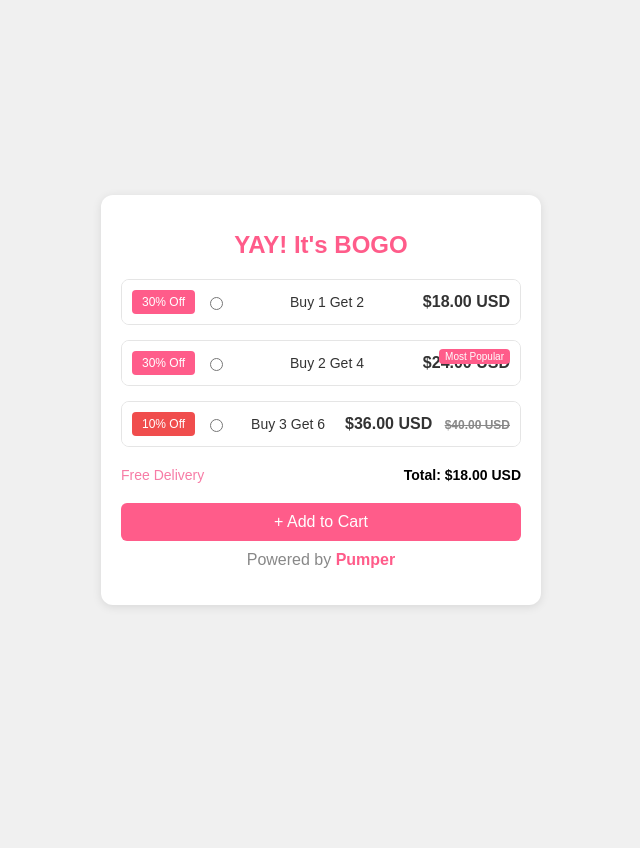
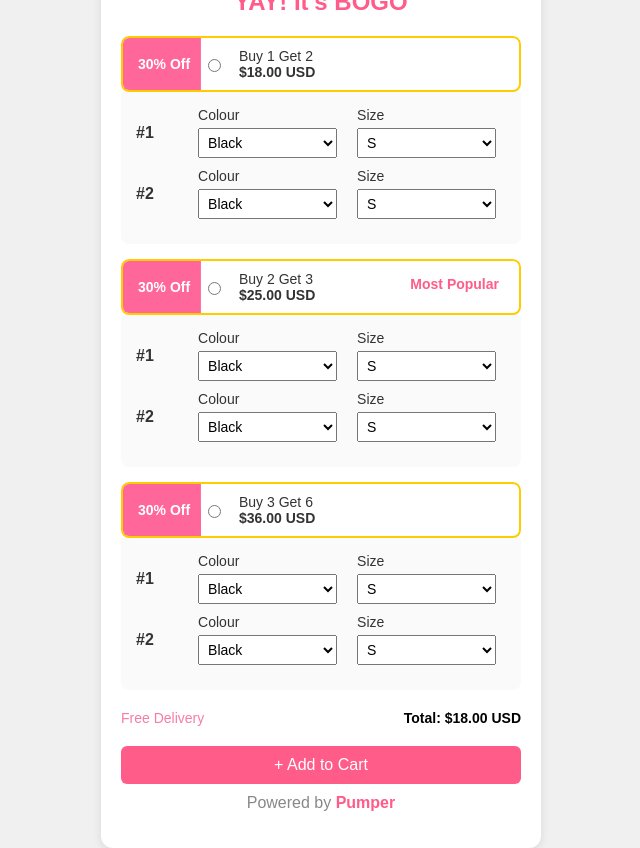
Before and after one commit to ay690/BOGO_APP, a plain HTML site: page index.html in a window 1280 px wide. Shown: the whole page, without its empty margins (319-959 px from the left). Before the commit the page ends 800 px from the top, so only its background shows below. Drawn offline with Linux system fonts and the light colour scheme.

Commit message:
update: layout

```diff
--- a/index.html
+++ b/index.html
@@ -11,6 +11,7 @@
     <div class="bogo-container">
       <h1 class="bogo-title">YAY! It's BOGO</h1>
 
+      <!--------------------------- Offer 1 ------------------->
       <div class="bogo-offer" id="offer1">
         <div
           class="bogo-offer-header"
@@ -19,18 +20,18 @@
           <span class="bogo-discount">30% Off</span>
           <div class="bogo-offer-info">
             <input type="radio" name="bogo-offer" id="bogo-offer1-radio" />
+
+            <div class="bogo-offer-title">
               <label for="bogo-offer1-radio">Buy 1 Get 2</label>
               <span class="bogo-price">$18.00 USD</span>
             </div>
           </div>
+        </div>
+
         <div class="bogo-offer-details" id="offerDetails1">
-          <div class="bogo-selection">
-            <label for="bogo-size1">Size</label>
-            <select id="bogo-size1">
-              <option value="S">S</option>
-              <option value="M">M</option>
-              <option value="L">L</option>
-            </select>
+          <div class="bogo-selection-row">
+            <div class="bogo-number">#1</div>
+            <div class="bogo-column">
               <label for="bogo-color1">Colour</label>
               <select id="bogo-color1">
                 <option value="Black">Black</option>
@@ -38,13 +39,18 @@
                 <option value="Blue">Blue</option>
               </select>
             </div>
-          <div class="bogo-selection">
-            <label for="bogo-size2">Size</label>
-            <select id="bogo-size2">
+            <div class="bogo-column">
+              <label for="bogo-size1">Size</label>
+              <select id="bogo-size1">
                 <option value="S">S</option>
                 <option value="M">M</option>
                 <option value="L">L</option>
               </select>
+            </div>
+          </div>
+          <div class="bogo-selection-row">
+            <div class="bogo-number">#2</div>
+            <div class="bogo-column">
               <label for="bogo-color2">Colour</label>
               <select id="bogo-color2">
                 <option value="Black">Black</option>
@@ -52,10 +58,19 @@
                 <option value="Blue">Blue</option>
               </select>
             </div>
-
+            <div class="bogo-column">
+              <label for="bogo-size2">Size</label>
+              <select id="bogo-size2">
+                <option value="S">S</option>
+                <option value="M">M</option>
+                <option value="L">L</option>
+              </select>
+            </div>
+          </div>
         </div>
       </div>
 
+      <!---------- Offer 2 --------->
       <div class="bogo-offer" id="offer2">
         <div
           class="bogo-offer-header"
@@ -64,91 +79,114 @@
           <span class="bogo-discount">30% Off</span>
           <div class="bogo-offer-info">
             <input type="radio" name="bogo-offer" id="bogo-offer2-radio" />
-            <label for="bogo-offer2-radio">Buy 2 Get 4</label>
-            <span class="bogo-price">$24.00 USD</span>
-            <span class="bogo-most-popular">Most Popular</span>
+            <div class="bogo-offer-title">
+              <label for="bogo-offer2-radio">Buy 2 Get 3</label>
+              <span class="bogo-price">$25.00 USD</span>
             </div>
           </div>
+          <!-- Most Popular Tag -->
+          <div class="bogo-most-popular">Most Popular</div>
+        </div>
         <div class="bogo-offer-details" id="offerDetails2">
-          <div class="bogo-selection">
-            <label for="bogo-size1">Size</label>
-            <select id="bogo-size1">
-              <option value="S">S</option>
-              <option value="M">M</option>
-              <option value="L">L</option>
-            </select>
-            <label for="bogo-color1">Colour</label>
-            <select id="bogo-color1">
+          <div class="bogo-selection-row">
+            <div class="bogo-number">#1</div>
+            <div class="bogo-column">
+              <label for="bogo-color3">Colour</label>
+              <select id="bogo-color3">
                 <option value="Black">Black</option>
                 <option value="White">White</option>
                 <option value="Blue">Blue</option>
               </select>
             </div>
-          <div class="bogo-selection">
-            <label for="bogo-size2">Size</label>
-            <select id="bogo-size2">
+            <div class="bogo-column">
+              <label for="bogo-size3">Size</label>
+              <select id="bogo-size3">
                 <option value="S">S</option>
                 <option value="M">M</option>
                 <option value="L">L</option>
               </select>
-            <label for="bogo-color2">Colour</label>
-            <select id="bogo-color2">
+            </div>
+          </div>
+          <div class="bogo-selection-row">
+            <div class="bogo-number">#2</div>
+            <div class="bogo-column">
+              <label for="bogo-color4">Colour</label>
+              <select id="bogo-color4">
                 <option value="Black">Black</option>
                 <option value="White">White</option>
                 <option value="Blue">Blue</option>
               </select>
             </div>
-          <!-- Placeholder content added here -->
-        </div>
-      </div>
-
-      <div class="bogo-offer" id="offer3">
-        <div
-          class="bogo-offer-header"
-          onclick="toggleOfferDetails('offerDetails3')"
-        >
-          <span class="bogo-discount bogo-discount-red">10% Off</span>
-          <div class="bogo-offer-info">
-            <input type="radio" name="bogo-offer" id="bogo-offer3-radio" />
-            <label for="bogo-offer3-radio">Buy 3 Get 6</label>
-            <span class="bogo-price">
-              $36.00 USD
-              <span class="bogo-old-price">$40.00 USD</span>
-            </span>
-          </div>
-        </div>
-        <div class="bogo-offer-details" id="offerDetails3">
-          <div class="bogo-selection">
-            <label for="bogo-size1">Size</label>
-            <select id="bogo-size1">
+            <div class="bogo-column">
+              <label for="bogo-size4">Size</label>
+              <select id="bogo-size4">
                 <option value="S">S</option>
                 <option value="M">M</option>
                 <option value="L">L</option>
               </select>
-            <label for="bogo-color1">Colour</label>
-            <select id="bogo-color1">
+            </div>
+          </div>
+        </div>
+      </div>
+
+      <!---------------------- offer3 --------------------------->
+      <div class="bogo-offer" id="offer2">
+        <div
+          class="bogo-offer-header"
+          onclick="toggleOfferDetails('offerDetails2')"
+        >
+          <span class="bogo-discount">30% Off</span>
+          <div class="bogo-offer-info">
+            <input type="radio" name="bogo-offer" id="bogo-offer2-radio" />
+            <div class="bogo-offer-title">
+              <label for="bogo-offer2-radio">Buy 3 Get 6</label>
+              <span class="bogo-price">$36.00 USD</span>
+            </div>
+          </div>
+        </div>
+        <div class="bogo-offer-details" id="offerDetails2">
+          <div class="bogo-selection-row">
+            <div class="bogo-number">#1</div>
+            <div class="bogo-column">
+              <label for="bogo-color3">Colour</label>
+              <select id="bogo-color3">
                 <option value="Black">Black</option>
                 <option value="White">White</option>
                 <option value="Blue">Blue</option>
               </select>
             </div>
-          <div class="bogo-selection">
-            <label for="bogo-size2">Size</label>
-            <select id="bogo-size2">
+            <div class="bogo-column">
+              <label for="bogo-size3">Size</label>
+              <select id="bogo-size3">
                 <option value="S">S</option>
                 <option value="M">M</option>
                 <option value="L">L</option>
               </select>
-            <label for="bogo-color2">Colour</label>
-            <select id="bogo-color2">
+            </div>
+          </div>
+          <div class="bogo-selection-row">
+            <div class="bogo-number">#2</div>
+            <div class="bogo-column">
+              <label for="bogo-color4">Colour</label>
+              <select id="bogo-color4">
                 <option value="Black">Black</option>
                 <option value="White">White</option>
                 <option value="Blue">Blue</option>
               </select>
             </div>
+            <div class="bogo-column">
+              <label for="bogo-size4">Size</label>
+              <select id="bogo-size4">
+                <option value="S">S</option>
+                <option value="M">M</option>
+                <option value="L">L</option>
+              </select>
+            </div>
+          </div>
         </div>
       </div>
 
+      <!----------------------- footer  -------------------------->
       <div class="bogo-footer">
         <span class="bogo-free-delivery">Free Delivery</span>
         <span class="bogo-total-price">Total: $18.00 USD</span>
--- a/styles.css
+++ b/styles.css
@@ -1,4 +1,3 @@
-/* styles.css */
 body {
   font-family: "Arial", sans-serif;
   background-color: #f0f0f0;
@@ -27,7 +26,6 @@ body {
 }
 
 .bogo-offer {
-  border: 1px solid #e5e5e5;
   margin-bottom: 15px;
   border-radius: 8px;
   overflow: hidden;
@@ -37,20 +35,46 @@ body {
 .bogo-offer-header {
   display: flex;
   align-items: center;
+  justify-content: space-between;
   padding: 10px;
-  background-color: #fff;
   position: relative;
+  border: 2px solid #ffcc00;
+  border-radius: 8px;
   cursor: pointer;
-  transition: background-color 0.3s ease;
+  margin-bottom: 15px;
+  overflow: hidden;
 }
 
 .bogo-discount {
-  background-color: #ff5c8a;
-  color: #fff;
-  padding: 5px 10px;
-  border-radius: 4px;
-  font-size: 12px;
-  margin-right: 10px;
+  display: flex;
+  align-items: center;
+  justify-content: center;
+  position: absolute;
+  left: -5px;
+  height: 100%;
+  background-color: #ff6699;
+  padding: 10px 20px;
+  font-size: 14px;
+  font-weight: bold;
+  color: white;
+  border-radius: 8px 0 0 8px;
+  clip-path: polygon(0 0, 90% 0, 90% 100%, 0 100%);
+}
+
+.bogo-offer-info {
+  display: flex;
+  align-items: center;
+  padding-left: 70px;
+}
+
+.bogo-offer-title {
+  margin-left: 10px;
+}
+
+.bogo-price {
+  margin-left: 5px;
+  font-size: 14px;
+  color: #333;
 }
 
 .bogo-discount-red {
@@ -58,11 +82,15 @@ body {
 }
 
 .bogo-offer-info {
-  flex-grow: 1;
   display: flex;
   align-items: center;
   justify-content: space-between;
   position: relative;
+}
+
+.bogo-offer-title {
+  display: flex;
+  flex-direction: column;
 }
 
 .bogo-offer-info label {
@@ -75,48 +103,51 @@ body {
   color: #333;
 }
 
-.bogo-old-price {
-  text-decoration: line-through;
-  color: #888;
-  font-size: 12px;
-  margin-left: 8px;
-}
-
 .bogo-most-popular {
-  background-color: #ff5c8a;
-  color: #fff;
-  padding: 2px 6px;
-  font-size: 10px;
+  font-weight: 600;
+  color: #ff5c8a;
+  padding: 5px 10px;
+  font-size: 14px;
   position: absolute;
-  right: 0;
-  top: -5px;
+  right: 10px;
+  top: 50%;
+  transform: translateY(-60%);
   border-radius: 4px;
 }
 
 .bogo-offer-details {
-  display: none;
   padding: 15px;
-  border-top: 1px solid #e5e5e5;
   background-color: #fafafa;
+  margin-top: -15px;
 }
 
-.bogo-selection {
-  margin-bottom: 10px;
+.bogo-selection-row {
   display: flex;
   align-items: center;
-  justify-content: space-between;
+  margin-bottom: 10px;
 }
 
-.bogo-selection label {
-  flex-basis: 45%;
-  text-align: left;
+.bogo-number {
+  flex-basis: 15%;
+  font-weight: bold;
 }
 
-.bogo-selection select {
-  flex-basis: 45%;
-  padding: 5px;
+.bogo-column {
+  flex-basis: 40%;
+  padding: 0 10px;
 }
 
+.bogo-column label {
+  display: block;
+  margin-bottom: 5px;
+  font-size: 14px;
+}
+
+.bogo-column select {
+  width: 100%;
+  padding: 5px;
+  font-size: 14px;
+}
 .bogo-footer {
   display: flex;
   justify-content: space-between;
@@ -191,10 +222,6 @@ body {
     font-size: 14px;
   }
 
-  .bogo-old-price {
-    font-size: 10px;
-  }
-
   .bogo-selection label,
   .bogo-selection select {
     flex-basis: 45%;
```
Lines whose indentation alone changed are shown as unchanged.
